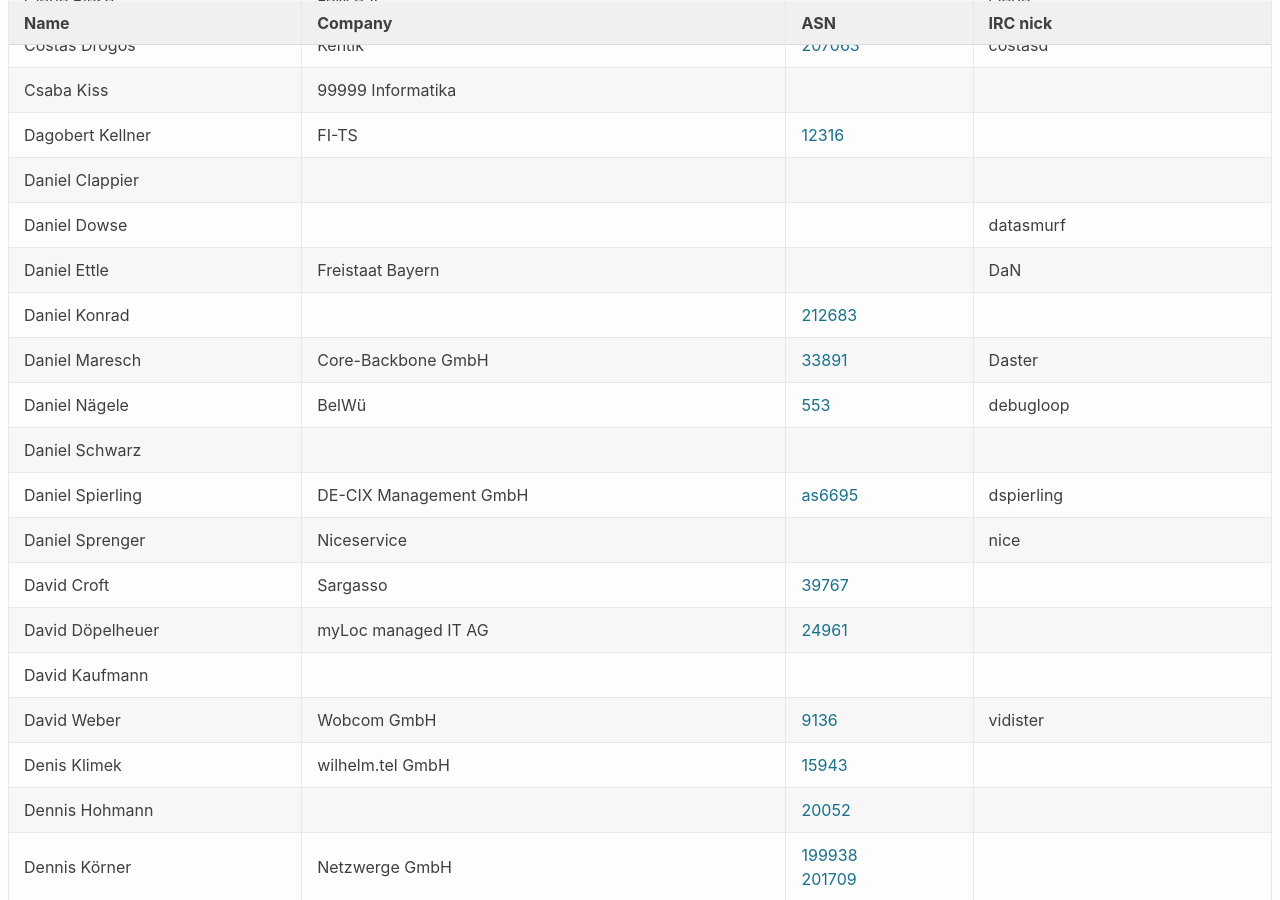
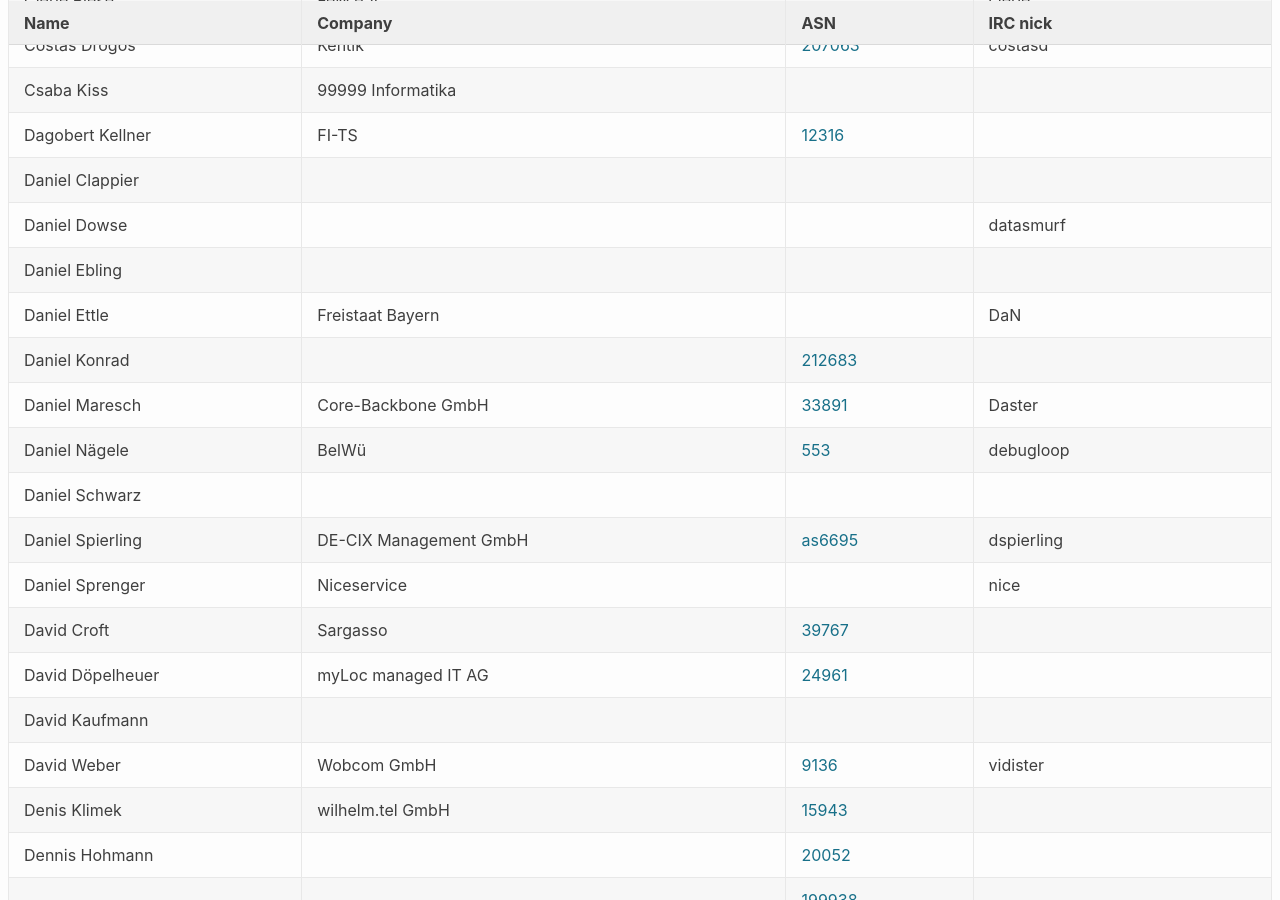
Before and after one commit to denog/pretix-attendeelist, a Jekyll site: the page built from index.markdown, in a window 1280 px wide and 900 px high, scrolled down 3799 px. Built offline with Jekyll 4.4.1, drawn with Linux system fonts in a browser that asks for light colours.

Commit message:
Latest data: Tue Nov  3 18:16:49 UTC 2020

```diff
--- a/_data/attendees.json
+++ b/_data/attendees.json
@@ -504,6 +504,12 @@
     "asn": null
   },
   {
+    "name": "Daniel Ebling",
+    "company": null,
+    "irc": null,
+    "asn": null
+  },
+  {
     "name": "Daniel Ettle",
     "company": "Freistaat Bayern",
     "irc": "DaN",
```
